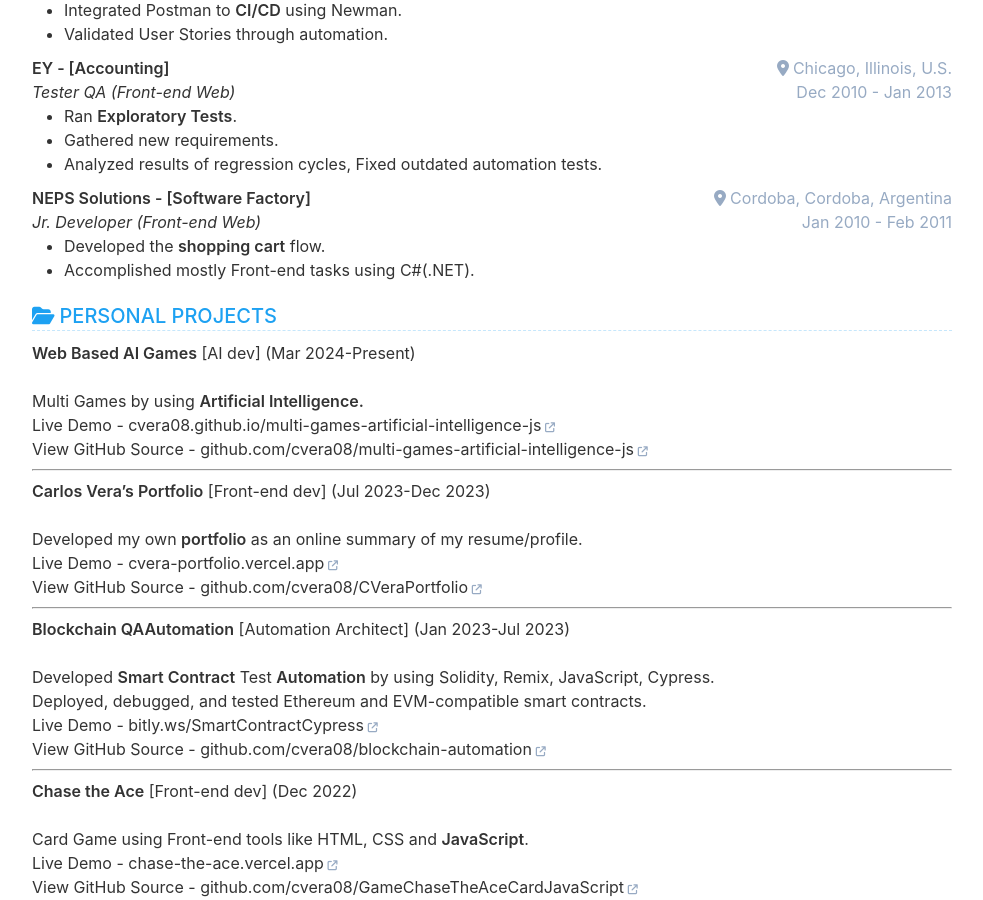
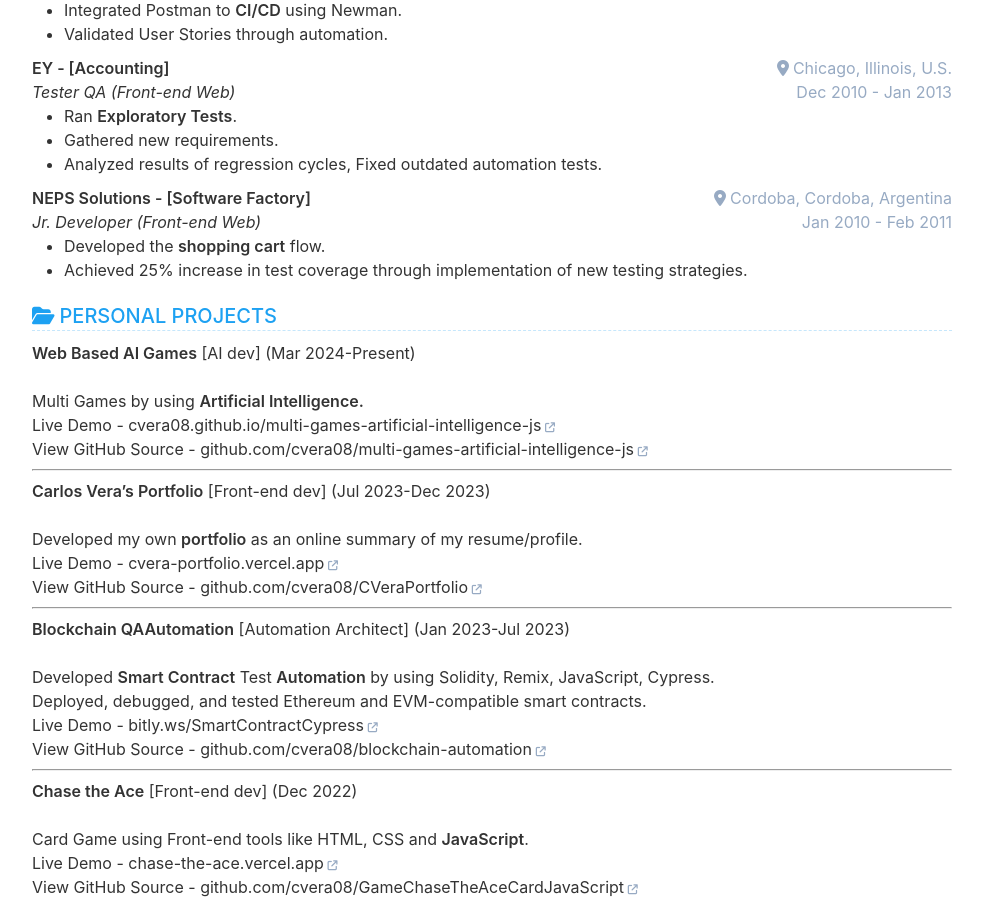
Before and after one commit to cvera08/full-resume, a Jekyll site: the page built from index.html, in a window 1280 px wide and 900 px high, scrolled down 2825 px. Shown: the whole window, without its empty margins (148-1131 px from the left). Built offline with Jekyll 4.4.1, drawn with Linux system fonts in a browser that asks for light colours.

Commit message:
chore(neps): achieved

```diff
--- a/_data/data.yml
+++ b/_data/data.yml
@@ -198,7 +198,7 @@ experience:
       location: Cordoba, Cordoba, Argentina
       description: |
         - Developed the **shopping cart** flow.
-        - Accomplished mostly Front-end tasks using C#(.NET).
+        - Achieved 25% increase in test coverage through implementation of new testing strategies.
 
 
 project:
```
